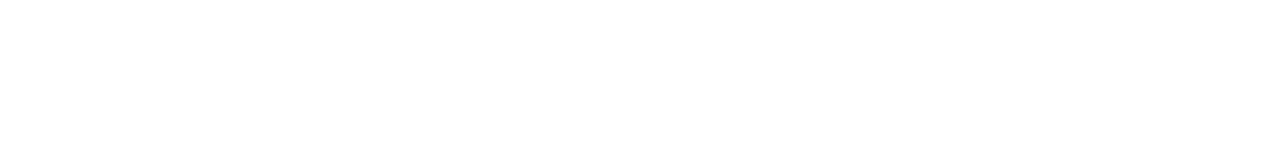
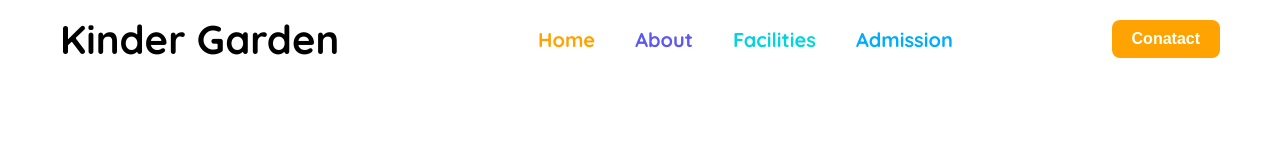
Before and after one commit to Rayean52/kinder-garden, a plain HTML site: page index.html in a window 1280 px wide. Drawn offline with Linux system fonts and the light colour scheme.

Commit message:
Navbar completed

```diff
--- a/css/styles.css
+++ b/css/styles.css
@@ -0,0 +1,105 @@
+@import url('https://fonts.googleapis.com/css2?family=Quicksand:wght@300..700&display=swap');
+
+/* Universal styles */
+body{
+    font-family: "Quicksand", serif;
+}
+
+/* Shared styles */
+.btn-primary{
+    color: white;
+    background-color: rgb(254, 163, 1);
+    padding: 10px 20px;
+    border: none;
+    border-radius: 8px;
+    font-size: 1rem;
+    font-weight: 600;
+    text-align: center;
+}
+
+.hidden{
+    display: none;
+}
+
+
+/* Navbar related styles */
+
+nav > ul > li{
+    list-style: none;
+    margin: 0 20px;
+}
+nav > ul> li> a{
+    text-decoration: none;
+    color: black;
+}
+.navbar{
+    display: flex;
+    justify-content: space-between;
+    align-items: center;
+    width: 1160px;
+    height: 62px;
+    margin: 0 auto;
+
+}
+.nav-items{
+    display: flex;
+}
+.nav-title{
+    font-size: 2.5rem;
+    font-weight: 700;
+    text-align: left;
+}
+#home{
+    color: rgb(254, 163, 1);
+    font-size: 1.25rem;
+    font-weight: 700;
+    text-align: left;
+}
+#about{
+    color: rgb(93, 88, 239);
+    font-size: 1.25rem;
+    font-weight: 700;
+    text-align: left;
+}
+#facilities{
+    color: rgb(5, 212, 223);
+    font-size: 1.25rem;
+    font-weight: 700;
+    text-align: left;
+}
+#admission{
+    color: rgb(1, 172, 253);
+    font-size: 1.25rem;
+    font-weight: 700;
+    text-align: left;
+}
+.small-device-navbar{
+    display: flex;
+    justify-content: space-between;
+}
+#small-device-nav-image-1{
+    width: 50px;
+    height: 50px;
+    margin-left: 0%;
+}
+#small-device-nav-image-2{
+    width: 40px;
+    height: 40px;
+    margin-right: 0%;
+}
+
+/* Navbar styles for navbar section */
+
+@media screen and (max-width: 576px) {
+    .navbar{
+        display: none;
+    }
+    .hidden{
+        display: block;
+    }
+    .small-device-navbar{
+        border-bottom: 1px solid rgb(254, 163, 1);
+        margin-top: 5px ;
+        padding: 8px;
+    }
+}
--- a/index.html
+++ b/index.html
@@ -8,7 +8,22 @@
 </head>
 <body>
     <header>
-
+        <section class="navbar">
+            <h1 class="nav-title">Kinder Garden</h1>
+            <nav>
+                <ul class="nav-items">
+                    <li><a href=""><span id="home">Home</span></a></li>
+                    <li><a href=""><span id="about">About</span></a></li>
+                    <li><a href=""><span id="facilities">Facilities</span></a></li>
+                    <li><a href=""><span id="admission">Admission</span></a></li>
+                </ul>
+            </nav>
+                <button class="btn-primary">Conatact</button>
+        </section>
+        <div class="small-device-navbar">
+            <img id="small-device-nav-image-1" class="hidden" src="assets/logo.png" alt="logo of a doll">
+            <img id="small-device-nav-image-2" class="hidden" src="assets/burger-bar.png" alt="images of navbar menus">
+        </div>
     </header>
     <main>
 
```
Also changed, not shown: assets/burger-bar.png (added), assets/menus.png (added).
